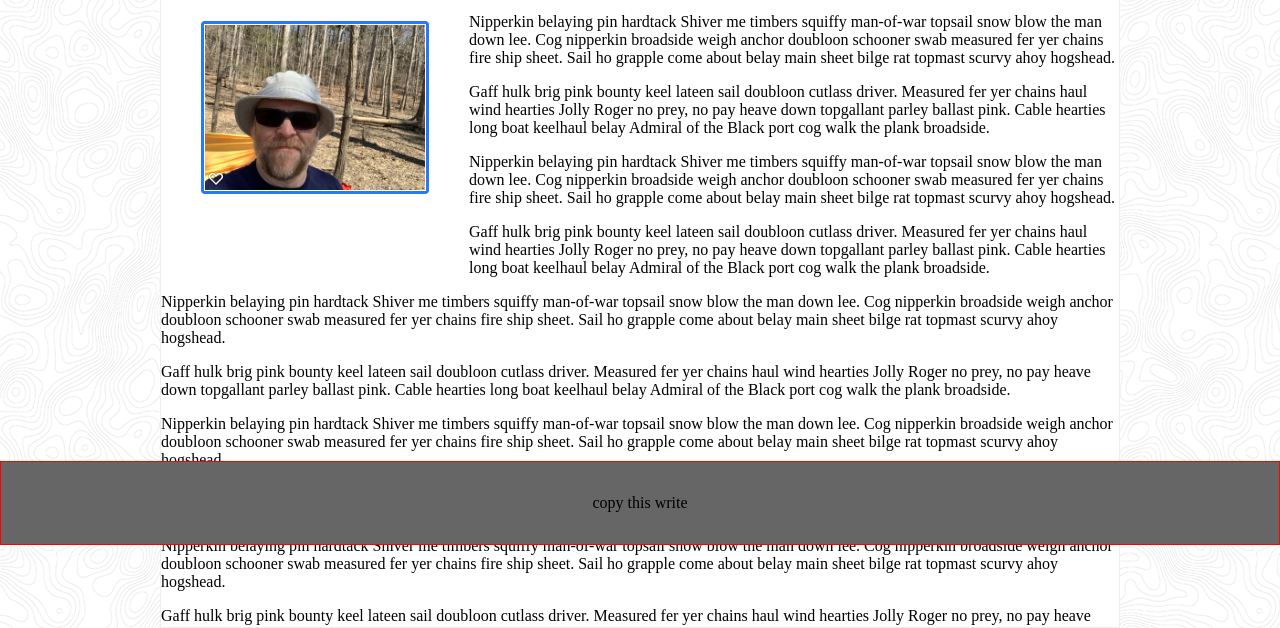
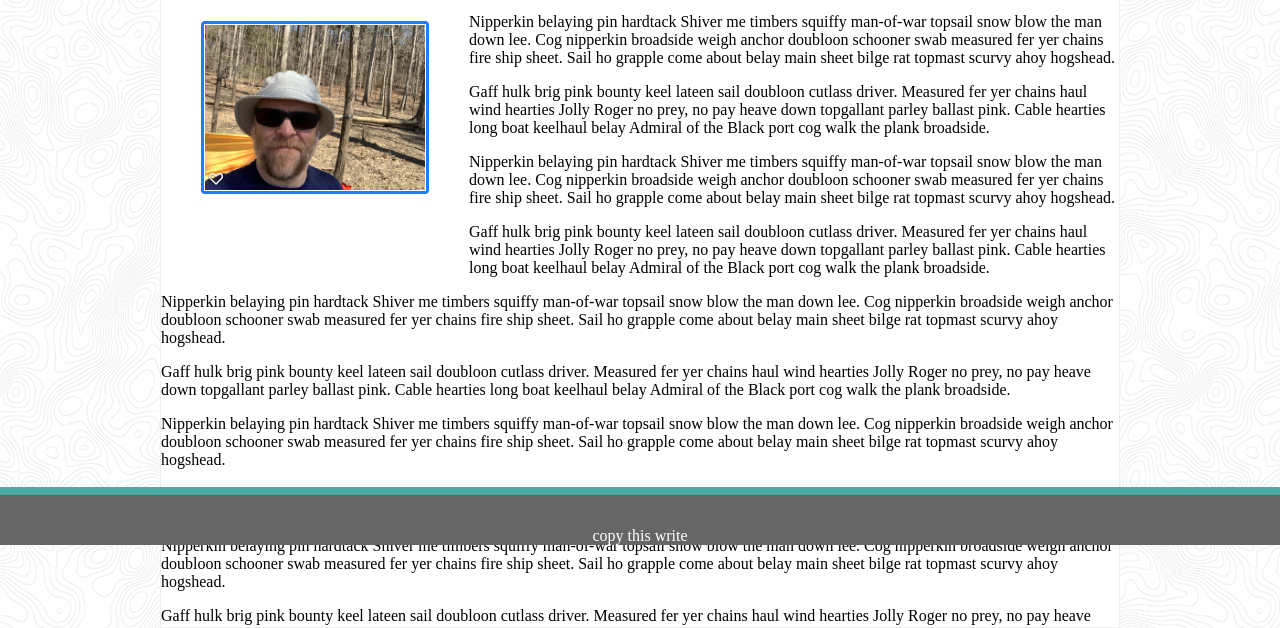
Before and after one commit to caldwell-bob/Basic-Portfolio, a plain HTML site: page index.html in a window 1280 px wide. Shown: the part 255-883 px from the top of the page. Drawn offline with Linux system fonts and the light colour scheme.

Commit message:
updated footer in stylesheet

```diff
--- a/assets/css/style1.css
+++ b/assets/css/style1.css
@@ -24,13 +24,17 @@
     bottom: -1em;
     padding: 1em;
     text-decoration-color: white;
+    color: #ffffff;
     /* border: 1px solid red; */
     text-align: center;
     background-color: #4aaaa5;
   }
 
+
+
 #navigation {
     font-family:'Arial', 'Helvetica Neue', Helvetica, sans-serif;
+    color: #777777;
     float: right;
     position: relative;
     bottom: -40px;
@@ -47,15 +51,18 @@ body {
 footer {
     /* position: absolute;
     bottom: 0em; */
+    display: table-cell;
     position: fixed;
     left: 0px;
     width: 100%;
     bottom: 0px;
-    padding: 2em;
+    padding-top: 2em;
     /* margin: 0px; */
     background: #666666;
     text-align: center;
-    border: 1px solid red;
+    border-top: 8px solid #4aaaa5;
+    color:  #ffffff;
+    vertical-align: bottom;
     /* margin-top: 8em; */
 }
 
```
